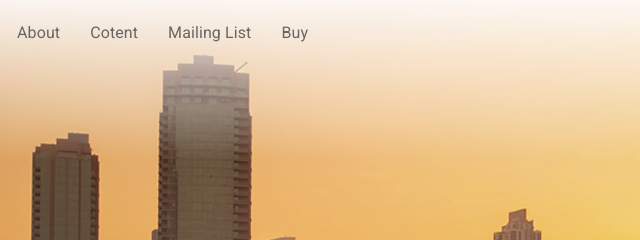
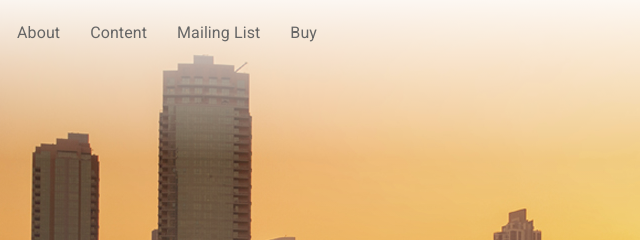
Before and after one commit to dockercookbook/dockercookbook.github.io, a plain HTML site: page index.html in a window 1280 px wide. Shown: the top 240 px of the page, 293-933 px from the left. Drawn offline with Linux system fonts and the light colour scheme; files whose address does not match are found by name.

Commit message:
updated content

```diff
--- a/index.html
+++ b/index.html
@@ -46,7 +46,7 @@
 	  <li class="active"><a href="#">Home</a></li>
 	  <!--li><a href="#reviews">Reviews</a></li-->
 	  <li><a href="#about">About</a></li>
-	  <li><a href="#toc">Cotent</a></li>
+	  <li><a href="#toc">Content</a></li>
 	  <li><a href="#mailinglist">Mailing List</a></li>
 	  <li><a href="#buy">Buy</a></li>
         </ul>
```
